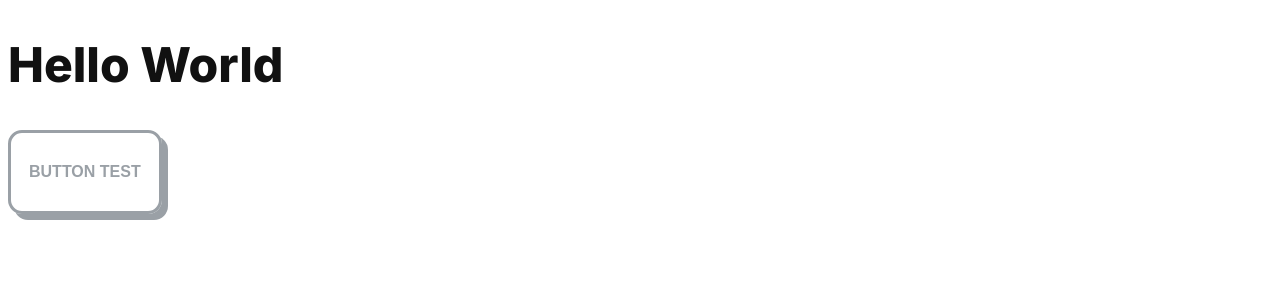
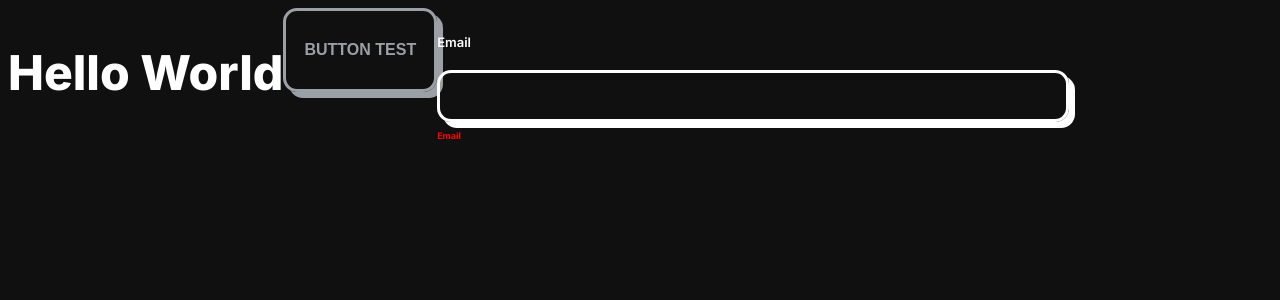
Before and after one commit to arthuruan/workout-consultancy-web, a Next.js app: page / in a window 1280 px wide. Shown: the top 300 px of the page. Built offline with nearby package versions, Linux system fonts and the light colour scheme.

Commit message:
- Started Input

```diff
--- a/package.json
+++ b/package.json
@@ -9,7 +9,6 @@
     "lint": "next lint"
   },
   "dependencies": {
-    "@stitches/react": "^1.2.8",
     "@types/node": "20.4.5",
     "@types/react": "18.2.16",
     "@types/react-dom": "18.2.7",
@@ -20,8 +19,5 @@
     "react-dom": "18.2.0",
     "styled-components": "^6.0.5",
     "typescript": "5.1.6"
-  },
-  "devDependencies": {
-    "@types/styled-components": "^5.1.26"
   }
 }
--- a/src/app/layout.tsx
+++ b/src/app/layout.tsx
@@ -20,7 +20,11 @@ export default function RootLayout({
 }) {
     return (
         <html lang="en" className={inter.className}>
-            <body>
+            <body
+                style={{
+                    backgroundColor: '#101010',
+                }}
+            >
                 <StyledComponentsRegistry>
                     <Providers>{children}</Providers>
                 </StyledComponentsRegistry>
--- a/src/app/page.tsx
+++ b/src/app/page.tsx
@@ -1,10 +1,15 @@
-import { Text, Button } from '@strengthUI'
+import { Text, Button, Input } from '@strengthUI'
 
 export default function Home() {
     return (
-        <main>
-            <Text.Heading1 color="dark">Hello World</Text.Heading1>
+        <main
+            style={{
+                display: 'flex',
+            }}
+        >
+            <Text.Heading1 color="light">Hello World</Text.Heading1>
             <Button variant="gray">Button test</Button>
+            <Input label="Email" error="error" />
         </main>
     )
 }
--- a/src/components/Button/index.tsx
+++ b/src/components/Button/index.tsx
@@ -21,6 +21,11 @@ export default function Button({ children, variant, ...rest }: ButtonProps) {
     }
 
     switch (variant) {
+        case 'primary':
+            innerProps = {
+                color: 'primary',
+            }
+            break
         case 'light':
             innerProps = {
                 color: 'light',
@@ -36,7 +41,7 @@ export default function Button({ children, variant, ...rest }: ButtonProps) {
     }
 
     return (
-        <Container colorVariant={innerProps.color} {...rest}>
+        <Container variant={innerProps.color}>
             <Text.BodyBold color={innerProps.color}>{children}</Text.BodyBold>
         </Container>
     )
--- a/src/components/Button/styles.ts
+++ b/src/components/Button/styles.ts
@@ -4,21 +4,21 @@ import { ColorVariantsTypes } from '@/styles/theme'
 import { styled } from 'styled-components'
 
 export interface StyledColorProps {
-    colorVariant: ColorVariantsTypes
+    variant: ColorVariantsTypes
 }
 
 export const Container = styled.button<StyledColorProps>`
     background-color: transparent;
     padding: 14px 18px;
 
-    border: 3px solid ${({ theme, colorVariant }) => theme.colors[colorVariant]};
+    border: 3px solid ${({ theme, variant }) => theme.colors[variant]};
     border-radius: 14px;
 
-    box-shadow: 6px 6px 0px 0px
-        ${({ theme, colorVariant }) => theme.colors[colorVariant]};
+    box-shadow: 6px 6px 0px 0px ${({ theme, variant }) => theme.colors[variant]};
 
     text-transform: uppercase;
-    color: ${({ theme, colorVariant }) => theme.colors[colorVariant]};
+    color: ${({ theme, variant }) => theme.colors[variant]};
 
-    white-space: nowrap;
+    height: fit-content;
+    width: fit-content;
 `
--- /dev/null
+++ b/src/components/Input/index.tsx
@@ -0,0 +1,22 @@
+import { InputHTMLAttributes } from 'react'
+import Text from '../Text'
+import { Container, Error } from './styles'
+
+interface InpurSearchProps extends InputHTMLAttributes<HTMLInputElement> {
+    label?: string
+    value?: string
+    error?: string
+    onValueChange?: (text: string) => void
+    onInputFocus?: () => void
+    onInputBlur?: () => void
+}
+
+export default function Input({ label, error, ...rest }: InpurSearchProps) {
+    return (
+        <Container>
+            {label && <Text.Caption1 color="light">{label}</Text.Caption1>}
+            <input {...rest} type="text" />
+            {error && <Error color="red">{label}</Error>}
+        </Container>
+    )
+}
--- /dev/null
+++ b/src/components/Input/styles.ts
@@ -0,0 +1,37 @@
+'use client'
+
+// import { ColorVariantsTypes } from '@/styles/theme'
+import { styled } from 'styled-components'
+import Text from '../Text'
+
+interface ContainerProps {
+    // variant: ColorVariantsTypes
+}
+
+export const Container = styled.div<ContainerProps>`
+    position: relative;
+    padding-top: 14px;
+
+    width: 50%;
+    display: flex;
+    flex-direction: column;
+
+    input {
+        background-color: transparent;
+        padding: 14px 18px;
+
+        border: 3px solid ${({ theme }) => theme.colors.light};
+        border-radius: 14px;
+
+        box-shadow: 6px 6px 0px 0px ${({ theme }) => theme.colors.light};
+
+        color: ${({ theme }) => theme.colors.light};
+
+        font-size: 16px;
+        margin-top: 8px;
+    }
+`
+
+export const Error = styled(Text.Caption2)`
+    margin-top: 8px;
+`
--- a/src/components/Text/styles.ts
+++ b/src/components/Text/styles.ts
@@ -40,7 +40,7 @@ export const Caption1 = styled.p<StyledColorProps>`
     font-style: normal;
     font-weight: 600;
     font-size: 13px;
-    line-height: 16px;
+    line-height: 14px;
 `
 
 export const Caption2 = styled.label<StyledColorProps>`
@@ -49,5 +49,4 @@ export const Caption2 = styled.label<StyledColorProps>`
     font-weight: 700;
     font-size: 9px;
     line-height: 11px;
-    text-transform: uppercase;
 `
--- a/src/components/index.ts
+++ b/src/components/index.ts
@@ -1,2 +1,3 @@
 export { default as Text } from '@/components/Text'
 export { default as Button } from '@/components/Button'
+export { default as Input } from '@/components/Input'
--- a/src/styles/theme.ts
+++ b/src/styles/theme.ts
@@ -1,10 +1,12 @@
 export const colors = {
     primary: '#F16D1A',
+
+    red: 'red',
 
     light: '#FFFFFF',
     dark: '#111111',
 
-    dark500: '#121214',
+    dark500: '#101010',
     dark400: '#171717',
     dark300: '#1E1E1E',
     dark200: '#9AA0A6',
```
Also changed, not shown: 1 other file (tests, documents, lock files or other folders).
